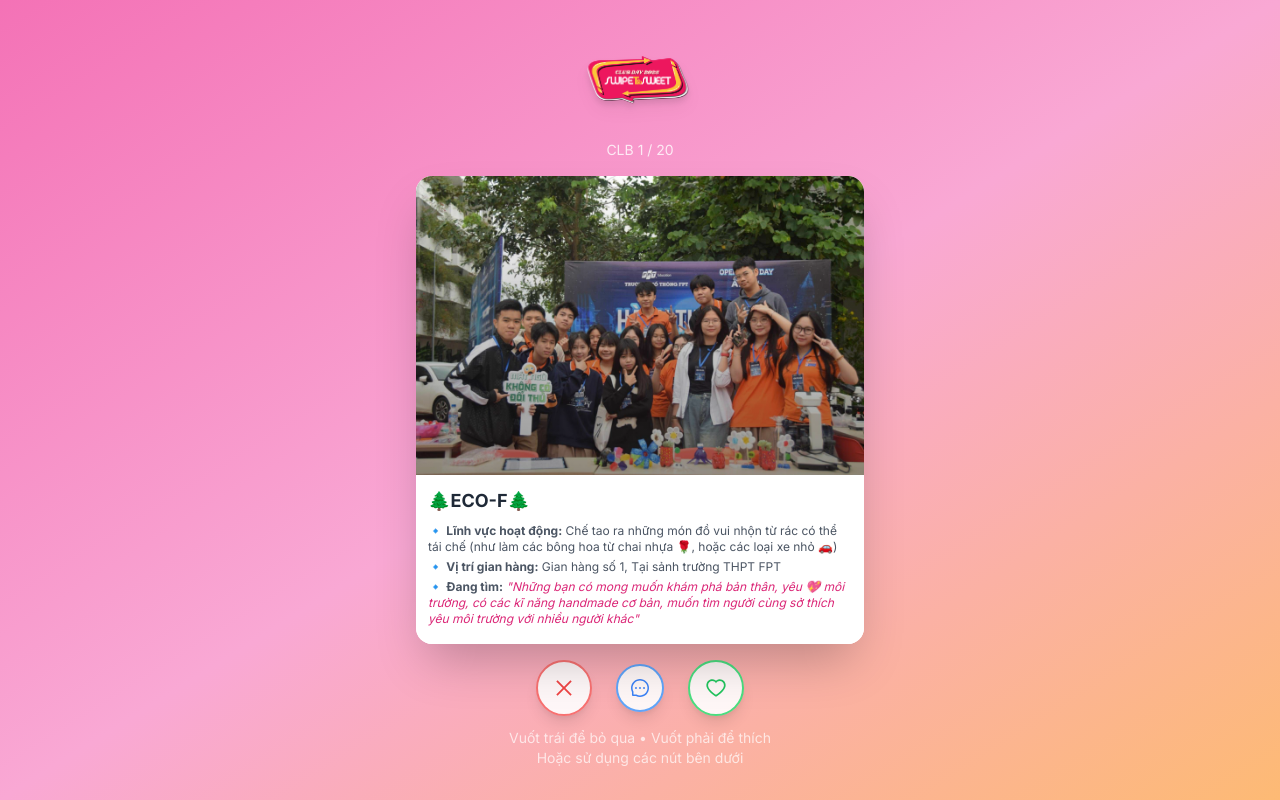
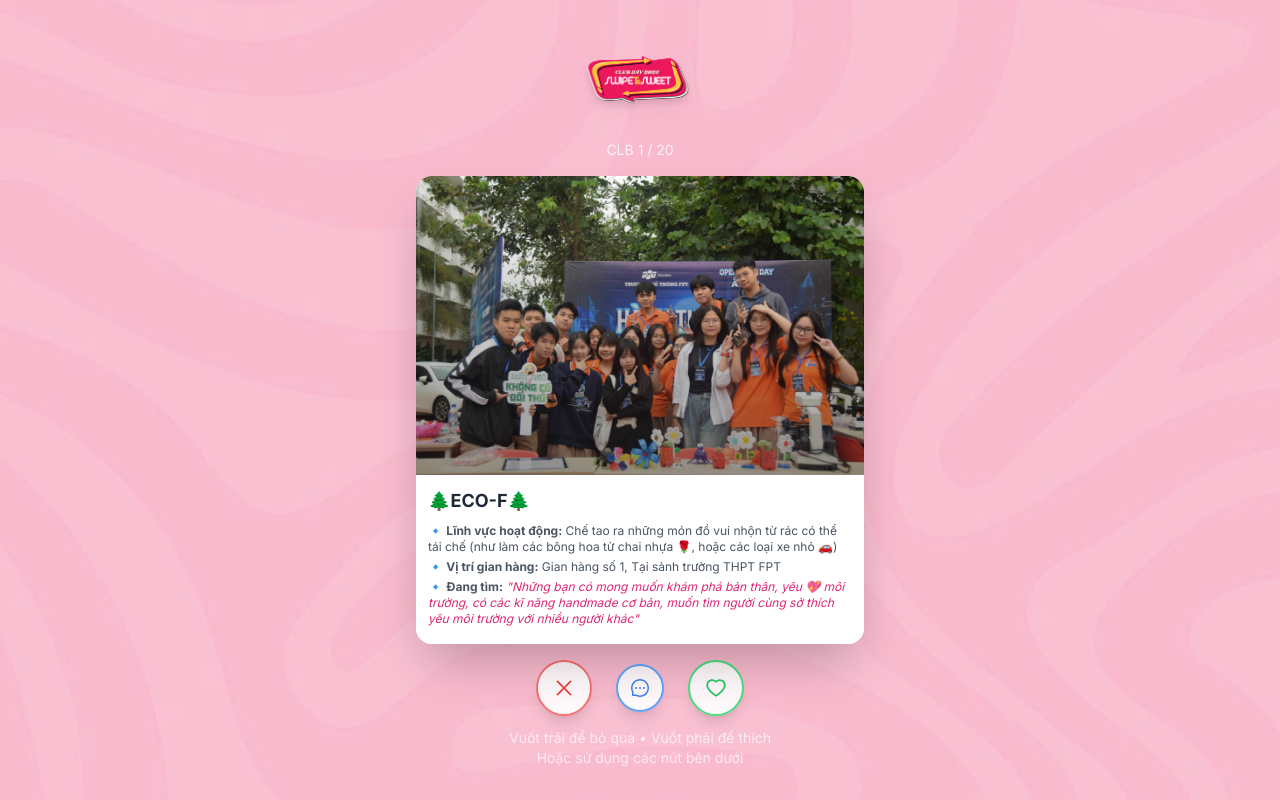
Before and after one commit to VanTuDev/swipe-to-sweet, a Next.js app: page / in a window 1280 px wide. Built offline with nearby package versions, Linux system fonts and the light colour scheme.

Commit message:
update nen cua may

```diff
--- a/src/components/splash-screen.tsx
+++ b/src/components/splash-screen.tsx
@@ -4,31 +4,12 @@
 
 export default function SplashScreen() {
    return (
-      <div className="force-fixed inset-0 min-h-[100dvh] bg-gradient-to-b from-pink-500 via-pink-400 to-orange-300 flex items-center justify-center p-4 pt-safe pb-safe">
-         <div className="text-center animate-pulse">
-            <div className="flex items-center justify-center mb-3 sm:mb-4">
-               <picture>
-                  <img
-                     src="/images/logoCT.png"
-                     alt="Logo chương trình"
-                     className="w-full h-auto max-w-[520px] object-contain drop-shadow-lg"
-                     style={{ maxHeight: "50vh" }}
-                  />
-               </picture>
-            </div>
-            {/* <h1 className="text-2xl sm:text-4xl md:text-6xl font-bold text-white tracking-wider leading-tight">SWIPE TO SWEET</h1> */}
-            <div className="mt-6 sm:mt-8 flex justify-center space-x-1 sm:space-x-2 opacity-90">
-               <div className="w-2 h-2 sm:w-3 sm:h-3 bg-white rounded-full animate-bounce"></div>
-               <div
-                  className="w-2 h-2 sm:w-3 sm:h-3 bg-white rounded-full animate-bounce"
-                  style={{ animationDelay: "0.1s" }}
-               ></div>
-               <div
-                  className="w-2 h-2 sm:w-3 sm:h-3 bg-white rounded-full animate-bounce"
-                  style={{ animationDelay: "0.2s" }}
-               ></div>
-            </div>
-         </div>
+      <div className="force-fixed inset-0 min-h-[100dvh] w-full relative pt-safe pb-safe">
+         <img
+            src="/images/landing.png"
+            alt="Swipe To Sweet"
+            className="absolute inset-0 h-full w-full object-cover"
+         />
       </div>
    )
 }
--- a/src/components/swipe-interface.tsx
+++ b/src/components/swipe-interface.tsx
@@ -111,7 +111,15 @@ export default function SwipeInterface({ onClubSelect, onMessage }: SwipeInterfa
   }
 
   return (
-    <div className="min-h-screen w-full flex flex-col items-center justify-center p-2 sm:p-4 pb-safe relative overflow-hidden bg-gradient-to-br from-pink-400 via-pink-300 to-orange-300">
+    <div className="min-h-screen w-full relative overflow-hidden">
+      <img
+        src="/images/background.png"
+        alt=""
+        aria-hidden
+        className="absolute inset-0 h-full w-full object-cover"
+      />
+      <div className="absolute inset-0 bg-white/70" />
+      <div className="relative z-10 flex flex-col items-center justify-center p-2 sm:p-4 pb-safe min-h-screen">
         {/* Header - Tối ưu cho mobile */}
         <div className="w-full max-w-sm sm:max-w-md mb-2 sm:mb-4 flex-shrink-0 px-2 pt-2 sm:pt-4">
           <div className="flex items-center justify-center mb-2 sm:mb-3">
@@ -190,5 +198,6 @@ export default function SwipeInterface({ onClubSelect, onMessage }: SwipeInterfa
           </div>
         )}
       </div>
+    </div>
   )
 }
```
Also changed, not shown: public/images/background.png (added), public/images/landing.png (added). Lines whose indentation alone changed are shown as unchanged.
